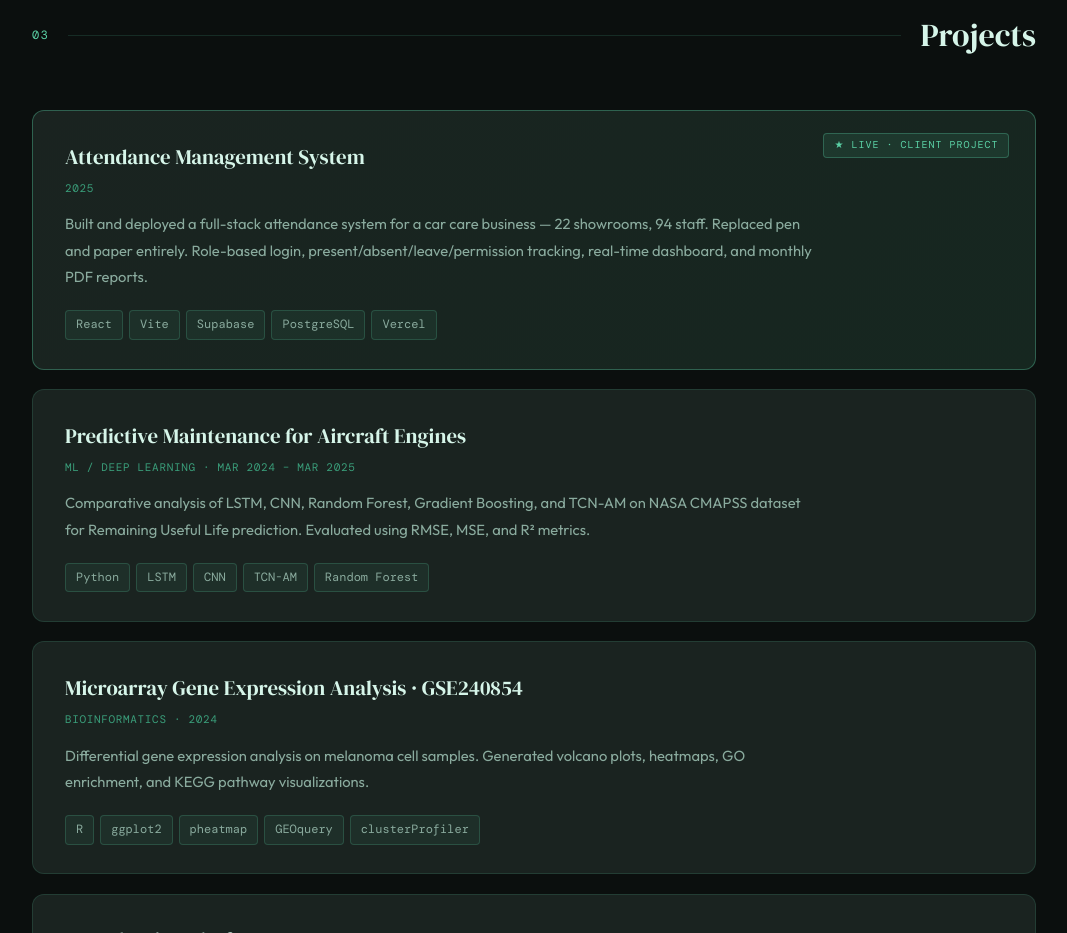
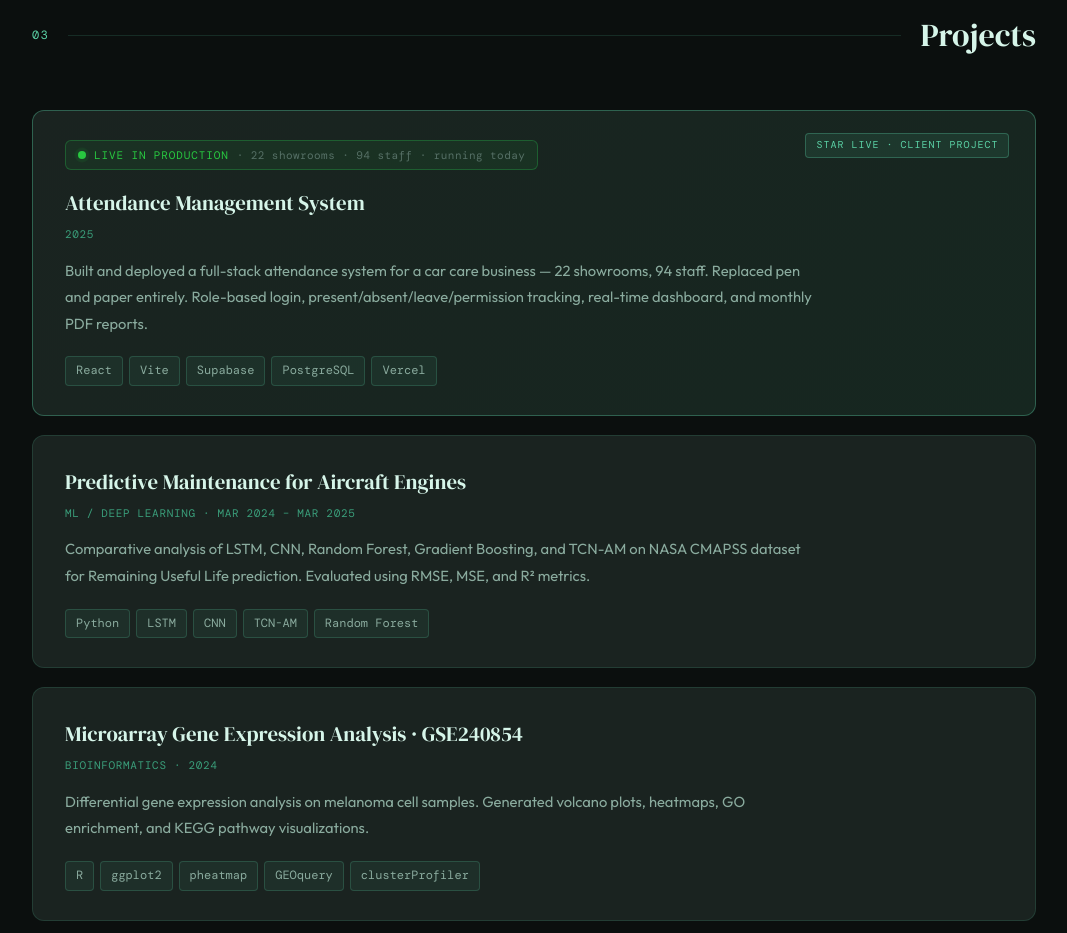
Before and after one commit to Priyasy15/priya-portfolio, a React (Vite) app: page / in a window 1280 px wide. Shown: the part 2060-2993 px from the top of the page, without its empty margins (106-1173 px from the left). Built offline with nearby package versions, Linux system fonts and the light colour scheme.

Commit message:
add production pulse badge

```diff
--- a/src/App.jsx
+++ b/src/App.jsx
@@ -9,6 +9,7 @@ import Education from './components/Education'
 import Contact from './components/Contact'
 import Footer from './components/Footer'
 import ScrollReveal from './components/ScrollReveal'
+
 
 export default function App() {
   const glowRef = useRef(null)
@@ -47,6 +48,7 @@ export default function App() {
         <ScrollReveal delay={0.1}><Experience /></ScrollReveal>
         <ScrollReveal delay={0.1}><Education /></ScrollReveal>
         <ScrollReveal delay={0.1}><Contact /></ScrollReveal>
+
       </main>
       <Footer />
     </>
--- /dev/null
+++ b/src/components/GitHubStats.jsx
@@ -0,0 +1,3 @@
+export default function GitHubStats() {
+  return null
+}
--- a/src/components/Projects.jsx
+++ b/src/components/Projects.jsx
@@ -1,5 +1,58 @@
 import { motion } from 'framer-motion'
 import { projects } from '../data/portfolio'
+
+function PulseBadge() {
+  return (
+    <div style={{
+      display: 'inline-flex',
+      alignItems: 'center',
+      gap: '8px',
+      background: 'rgba(40,200,80,0.08)',
+      border: '0.5px solid rgba(40,200,80,0.3)',
+      borderRadius: '6px',
+      padding: '5px 12px',
+      marginBottom: '1rem',
+    }}>
+      <span style={{ position: 'relative', display: 'inline-flex', width: '8px', height: '8px' }}>
+        <span style={{
+          position: 'absolute',
+          display: 'inline-flex',
+          width: '100%',
+          height: '100%',
+          borderRadius: '50%',
+          background: '#28c840',
+          opacity: 0.6,
+          animation: 'ping 1.5s cubic-bezier(0,0,0.2,1) infinite',
+        }} />
+        <span style={{
+          position: 'relative',
+          display: 'inline-flex',
+          width: '8px',
+          height: '8px',
+          borderRadius: '50%',
+          background: '#28c840',
+        }} />
+      </span>
+      <span style={{
+        fontFamily: 'var(--mono)',
+        fontSize: '11px',
+        color: '#28c840',
+        letterSpacing: '0.08em',
+        textTransform: 'uppercase',
+      }}>
+        Live in Production
+      </span>
+      <span style={{
+        fontFamily: 'var(--mono)',
+        fontSize: '11px',
+        color: 'var(--text-dim)',
+        letterSpacing: '0.04em',
+      }}>
+        · 22 showrooms · 94 staff · running today
+      </span>
+    </div>
+  )
+}
 
 export default function Projects() {
   return (
@@ -15,7 +68,8 @@ export default function Projects() {
       </div>
 
       <div style={{ display: 'grid', gap: '1.2rem' }}>
-        {projects.map((project, i) => (
+        {projects.map(function(project, i) {
+          return (
             <motion.div
               key={project.name}
               initial={{ opacity: 0, y: 30 }}
@@ -38,44 +92,86 @@ export default function Projects() {
             >
               {project.featured && (
                 <span style={{
-                position: 'absolute', top: '1.4rem', right: '1.6rem',
-                fontFamily: 'var(--mono)', fontSize: '10px',
-                letterSpacing: '0.1em', textTransform: 'uppercase',
-                color: 'var(--teal)', background: 'rgba(91,210,166,0.1)',
+                  position: 'absolute',
+                  top: '1.4rem',
+                  right: '1.6rem',
+                  fontFamily: 'var(--mono)',
+                  fontSize: '10px',
+                  letterSpacing: '0.1em',
+                  textTransform: 'uppercase',
+                  color: 'var(--teal)',
+                  background: 'rgba(91,210,166,0.1)',
                   border: '0.5px solid rgba(91,210,166,0.3)',
-                padding: '3px 10px', borderRadius: '4px',
-              }}>★ {project.tag}</span>
+                  padding: '3px 10px',
+                  borderRadius: '4px',
+                }}>
+                  star {project.tag}
+                </span>
               )}
 
+              {project.featured && <PulseBadge />}
+
               <h3 style={{
-              fontFamily: 'var(--serif)', fontSize: '1.3rem',
-              fontWeight: 400, color: 'var(--accent)', marginBottom: '0.3rem',
-            }}>{project.name}</h3>
+                fontFamily: 'var(--serif)',
+                fontSize: '1.3rem',
+                fontWeight: 400,
+                color: 'var(--accent)',
+                marginBottom: '0.3rem',
+              }}>
+                {project.name}
+              </h3>
 
               <p style={{
-              fontFamily: 'var(--mono)', fontSize: '11px', color: 'var(--teal-dim)',
-              letterSpacing: '0.06em', textTransform: 'uppercase', marginBottom: '0.9rem',
-            }}>{!project.featured && project.tag + ' · '}{project.period}</p>
+                fontFamily: 'var(--mono)',
+                fontSize: '11px',
+                color: 'var(--teal-dim)',
+                letterSpacing: '0.06em',
+                textTransform: 'uppercase',
+                marginBottom: '0.9rem',
+              }}>
+                {!project.featured && project.tag + ' · '}{project.period}
+              </p>
 
               <p style={{
-              fontSize: '0.92rem', color: 'var(--text-muted)',
-              lineHeight: 1.8, marginBottom: '1.2rem', maxWidth: '750px',
-            }}>{project.description}</p>
+                fontSize: '0.92rem',
+                color: 'var(--text-muted)',
+                lineHeight: 1.8,
+                marginBottom: '1.2rem',
+                maxWidth: '750px',
+              }}>
+                {project.description}
+              </p>
 
               <div style={{ display: 'flex', flexWrap: 'wrap', gap: '6px' }}>
-              {project.stack.map(tech => (
+                {project.stack.map(function(tech) {
+                  return (
                     <span key={tech} style={{
-                  fontSize: '12px', padding: '4px 10px',
+                      fontSize: '12px',
+                      padding: '4px 10px',
                       background: 'rgba(91,210,166,0.07)',
                       border: '0.5px solid rgba(91,210,166,0.2)',
-                  borderRadius: '4px', color: 'var(--text-muted)',
+                      borderRadius: '4px',
+                      color: 'var(--text-muted)',
                       fontFamily: 'var(--mono)',
-                }}>{tech}</span>
-              ))}
+                    }}>
+                      {tech}
+                    </span>
+                  )
+                })}
               </div>
             </motion.div>
-        ))}
+          )
+        })}
       </div>
+
+      <style>{`
+        @keyframes ping {
+          75%, 100% {
+            transform: scale(2);
+            opacity: 0;
+          }
+        }
+      `}</style>
     </section>
   )
 }
```
Lines whose indentation alone changed are shown as unchanged.
